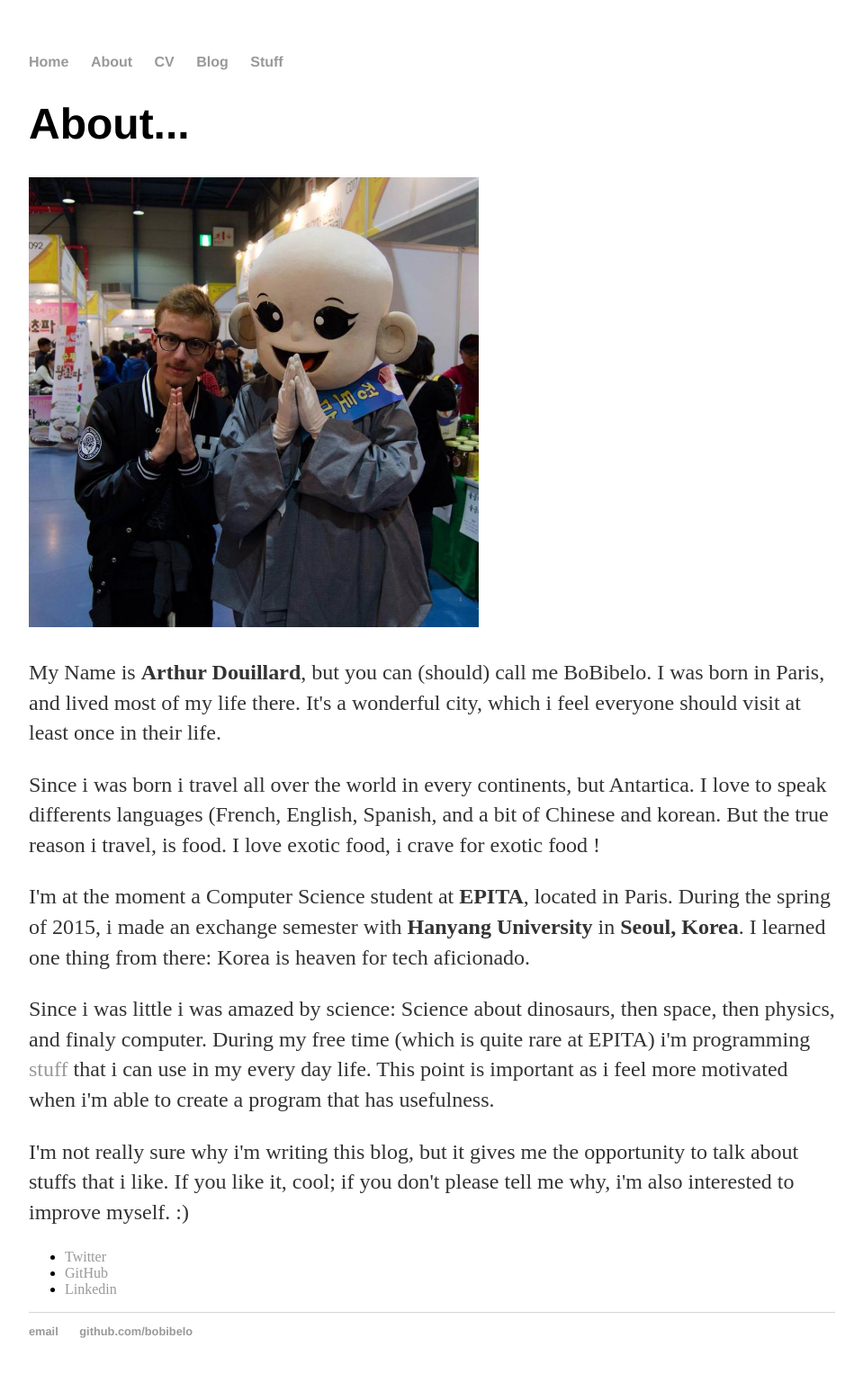
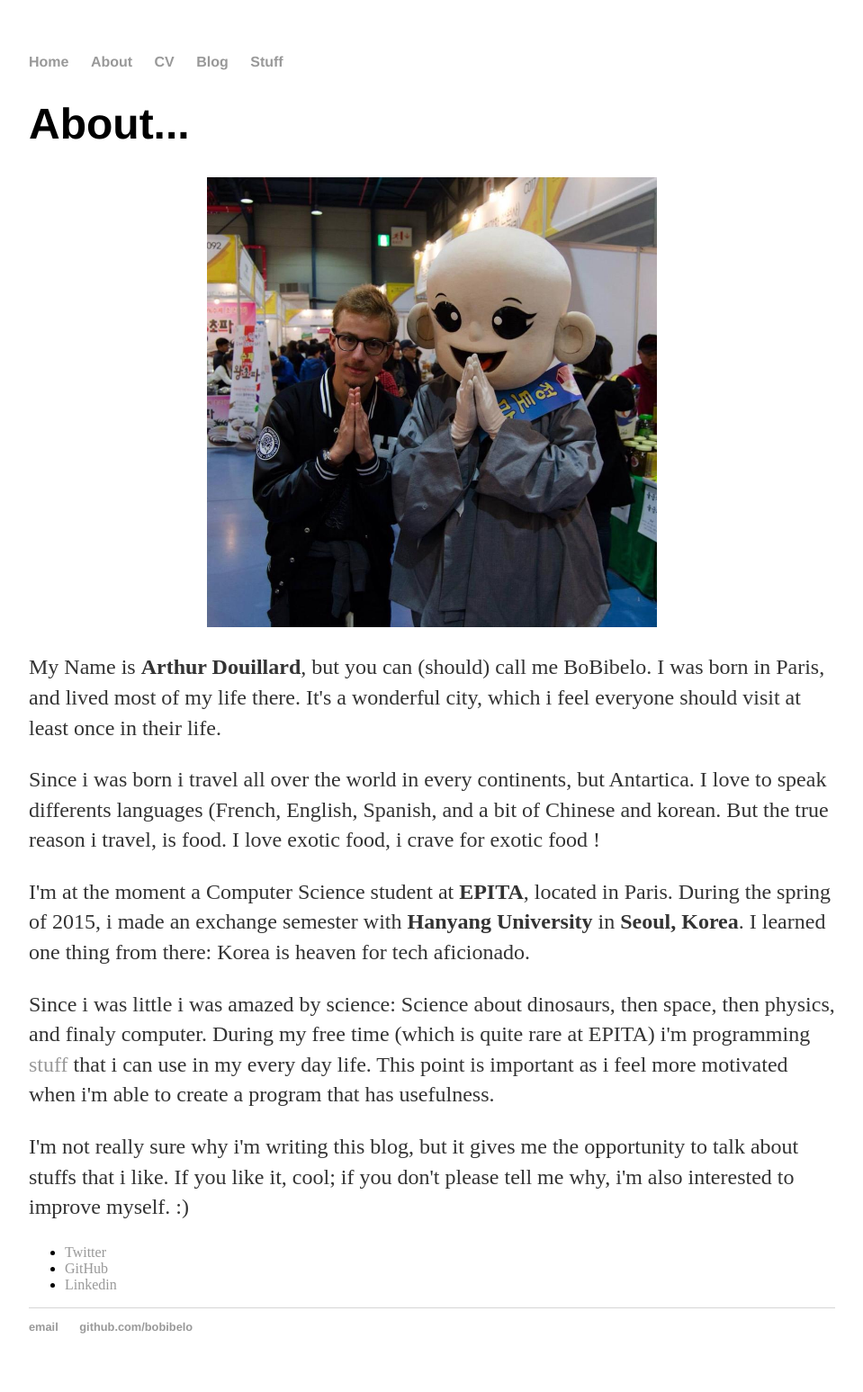
Before and after one commit to Mougatine/Mougatine, a Jekyll site: the page built from about/index.html, in a window 1280 px wide. Shown: the whole page at 90% size, without its empty margins (160-1119 px from the left). Built offline with Jekyll 4.4.1, drawn with Linux system fonts in a browser that asks for light colours.

Commit message:
Center image in about

```diff
--- a/about/index.html
+++ b/about/index.html
@@ -5,7 +5,7 @@ title: BoBibelo - About
 <div class="blurb">
     <h1>About...</h1>
 
-    <p><img src="/resources/me.jpg" alt="A zen BoBibelo" width="500"></p>
+    <center><img src="/resources/me.jpg" alt="A zen BoBibelo" width="500"></center>
 
     <p>My Name is <b>Arthur Douillard</b>, but you can (should) call me BoBibelo.
     I was born in Paris, and lived most of my life there. It's a wonderful city,
```
